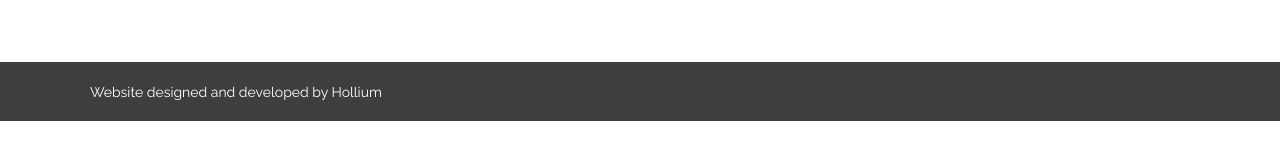
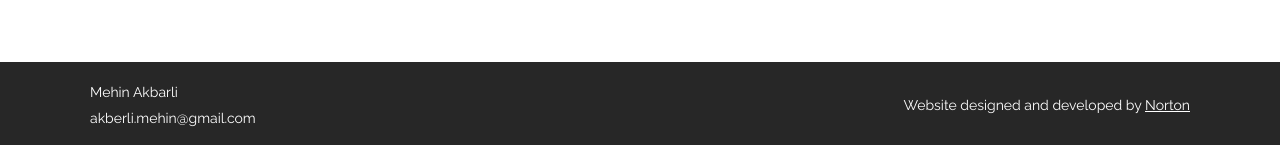
Before and after one commit to akbarlimehin/mehin, a Next.js app: page /projects in a window 1280 px wide. Shown: the part 1166-1311 px from the top of the page. Before the commit the page ends 1287 px from the top, so only its background shows below. Built offline with nearby package versions, Linux system fonts and the light colour scheme.

Commit message:
add more info to footer

```diff
--- a/components/footer.js
+++ b/components/footer.js
@@ -2,7 +2,18 @@ import styles from '../styles/Footer.module.scss';
 
 const Footer = () => (
   <div className={styles.footer}>
-    <a>Website designed and developed by Hollium</a>
+    <div>
+      <p>Mehin Akbarli</p>
+      <p>akberli.mehin@gmail.com</p>
+    </div>
+
+    <a
+      href="https://norton-dev.com/"
+      target="_blank"
+      rel="noreferrer"
+    >
+      Website designed and developed by <span className={styles.underline}>Norton</span>
+    </a>
   </div>
 )
 
--- a/styles/Footer.module.scss
+++ b/styles/Footer.module.scss
@@ -1,22 +1,56 @@
 @import './variables.scss';
 
 .footer {
-  background-color: $black;
-  padding: 20px $padding-mobile;
+  display: flex;
+  flex-direction: column;
+  background-color: #272727;
+  padding: 12px $padding-mobile;
   margin-top: 30px;
 
   @include breakpoint(sm) {
+    justify-content: space-between;
+    align-items: center;
+    flex-direction: row;
     margin-top: 40px;
-    padding: 20px $padding-tablet;
+    padding: 12px $padding-tablet;
   }
 
   @include breakpoint(lg) {
     margin-top: 60px;
-    padding: 20px $padding;
+    padding: 12px $padding;
+  }
+
+  * {
+    font-size: 14px;
+    color: $white;
+  }
+
+  p {
+    margin: 10px 0;
   }
 
   a {
-    font-size: 14px;
-    color: $white;
+    margin-top: 30px;
+    transition: .3s;
+
+    &:hover {
+      transform: scale(1.05);
+    }
+
+    @include breakpoint(sm) {
+      text-align: right;
+      line-height: 150%;
+      max-width: 40%;
+      margin-top: 0;
+    }
+
+    @include breakpoint(lg) {
+      max-width: 100%;
+      line-height: 100%;
+    }
+
+    .underline {
+      text-decoration: underline;
+    }
   }
 }
```
